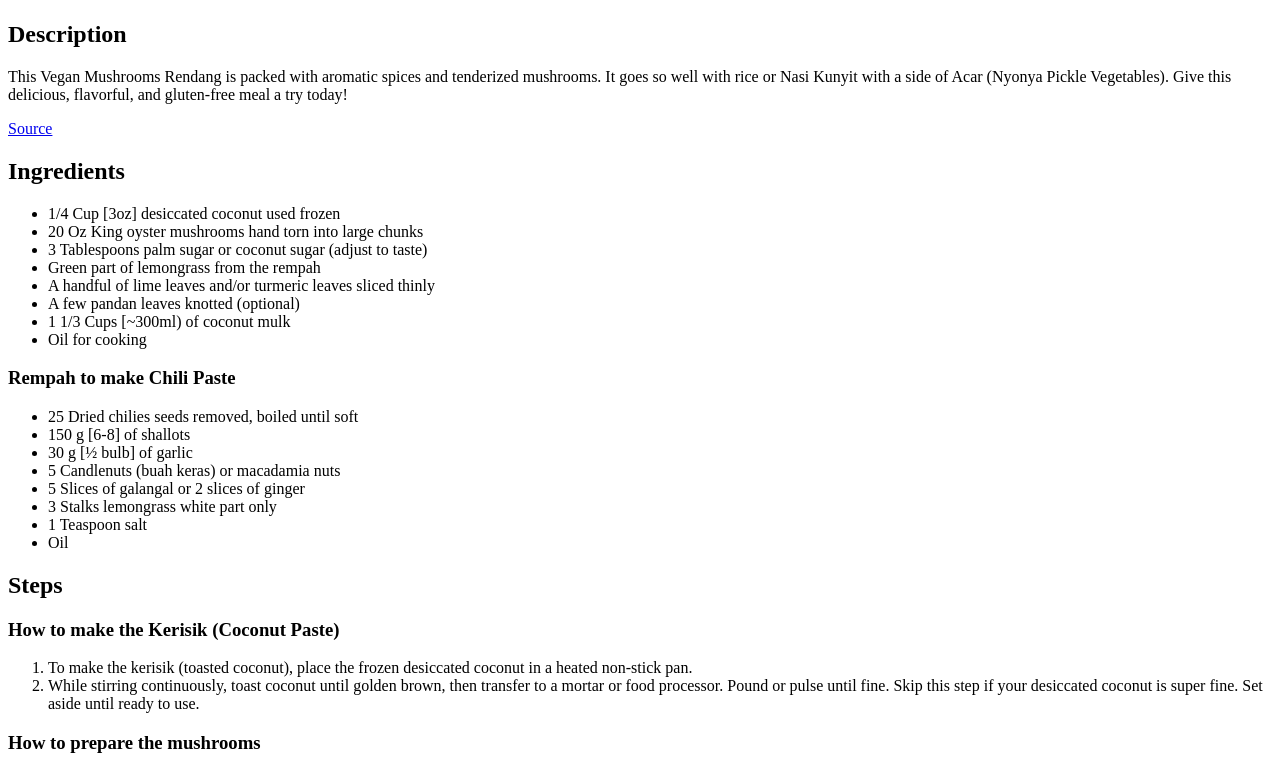
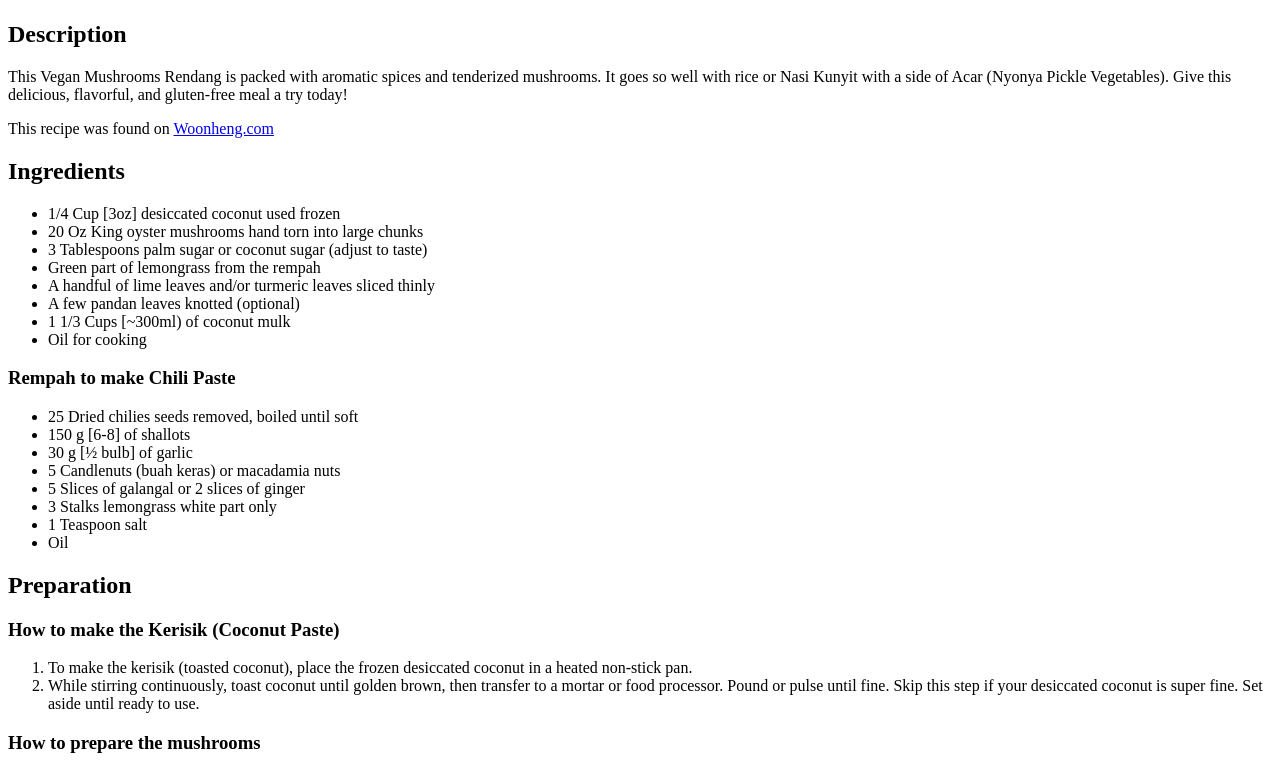
Before and after one commit to MoshuaWritesCode/odin-recipes, a plain HTML site: page recipes/veganrendang.html in a window 1280 px wide. Shown: the part 483-1253 px from the top of the page. Drawn offline with Linux system fonts and the light colour scheme.

Commit message:
Added a source for the vegan rendang and corrected some errors

```diff
--- a/recipes/veganrendang.html
+++ b/recipes/veganrendang.html
@@ -18,7 +18,7 @@
         meal a try today!
     </p>
     <p>
-        <a href="https://woonheng.com/vegan-mushrooms-rendang/">Source</a>
+        This recipe was found on <a href="https://woonheng.com/vegan-mushrooms-rendang/">Woonheng.com</a>
     </p>
 
     <h2>Ingredients</h2>
@@ -45,7 +45,7 @@
         <li>Oil</li>
     </ul>
 
-    <h2>Steps</h2>
+    <h2>Preparation</h2>
 
     <h3>How to make the Kerisik (Coconut Paste)</h3>
     <ol>
```
Also changed, not shown: recipes/pastaaglioolio.html (+1 -1 lines).
